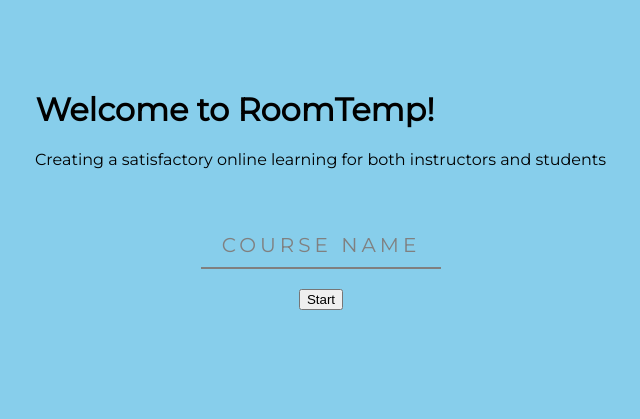
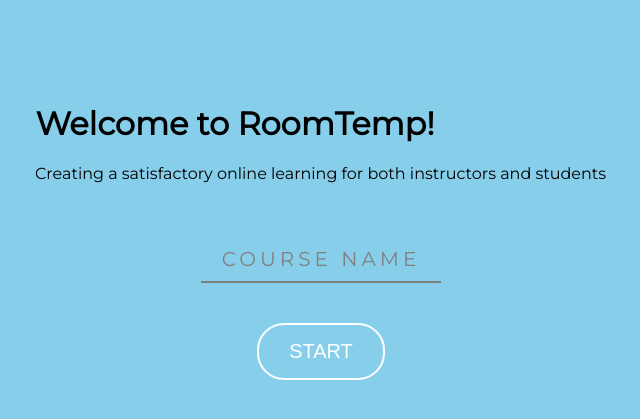
Before and after one commit to arthurjl/room-temperature, a Flask app: page / in a window 1280 px wide. Shown: the top 419 px of the page, without its empty margins (319-959 px from the left). Run offline with Flask 2, Linux system fonts and the light colour scheme.

Commit message:
Update index.css
Created button

```diff
--- a/static/css/index.css
+++ b/static/css/index.css
@@ -12,6 +12,45 @@
 
 form{
   text-align: center;
+}
+
+button{
+  background-color: skyblue;
+  border: 2px solid white;
+  border-radius: 27px;
+  color: white;
+  cursor: pointer;
+  font-size: 20px;
+  margin-top: 20px;
+  padding: 15px 30px;
+  text-transform: uppercase;
+  transition: all 300ms;
+}
+
+button:hover, :focus {
+  background-color: white;
+  color: skyblue;
+  outline: 0;
+}
+
+input[type=text]{
+  width: 200px;
+  border: 0;
+  border-bottom: 2px solid gray;
+  color: white;
+  font-size: 36px;
+  letter-spacing: -1px;
+  outline: 0;
+  padding: 5px 20px;
+  text-align: center;
+  background-color: transparent;
+  transition: all 0.3s
+}
+
+input[type=text]:focus + .label-text{
+  color: #F0F0F0;
+  font-size: 13px;
+  transform: translateY(-74px);
 }
 
 #main{
@@ -54,26 +93,6 @@
   transition: all 0.3s
 }
 
-input[type=text]{
-  width: 200px;
-  border: 0;
-  border-bottom: 2px solid gray;
-  color: white;
-  font-size: 36px;
-  letter-spacing: -1px;
-  outline: 0;
-  padding: 5px 20px;
-  text-align: center;
-  background-color: transparent;
-  transition: all 0.3s
-}
-
-input[type=text]:focus + .label-text{
-  color: #F0F0F0;
-  font-size: 13px;
-  transform: translateY(-74px);
-}
-
 @keyframes fadeIn{
   from{
       transform: translateY(-30px);
```
